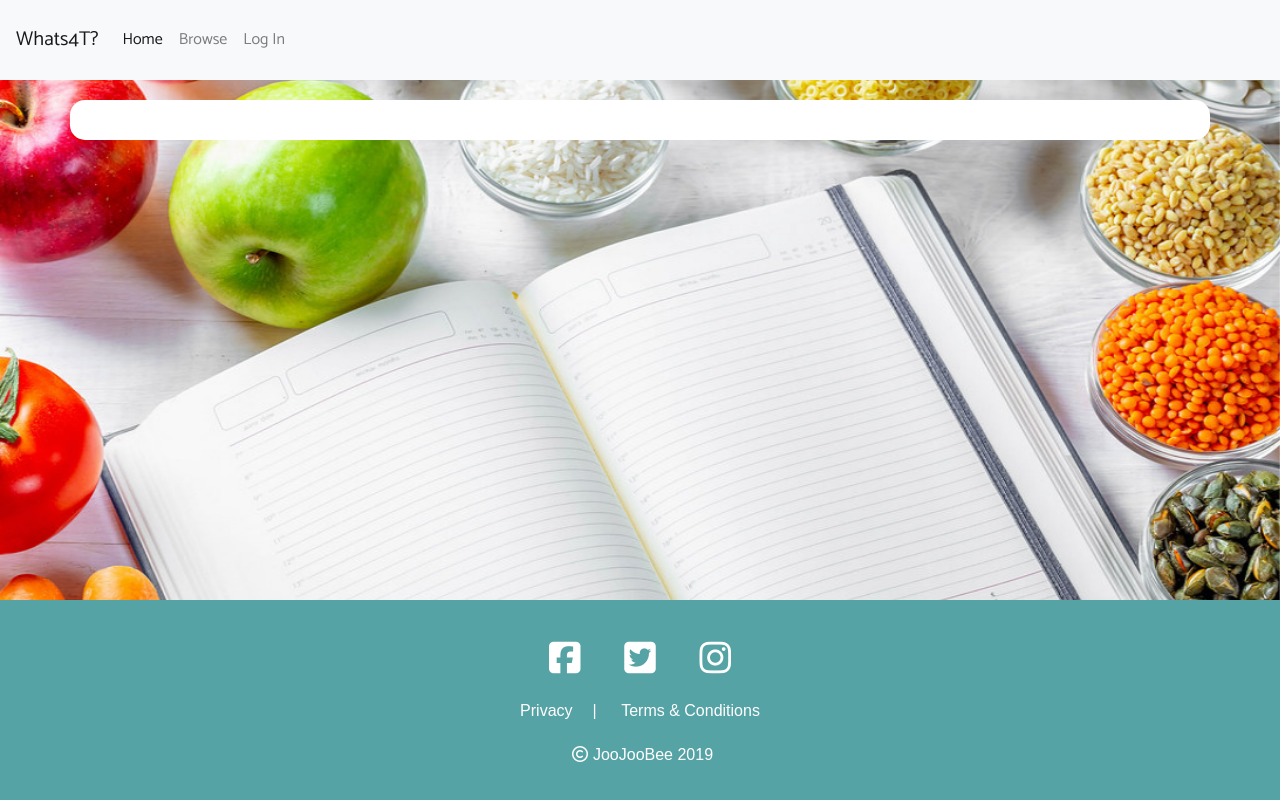
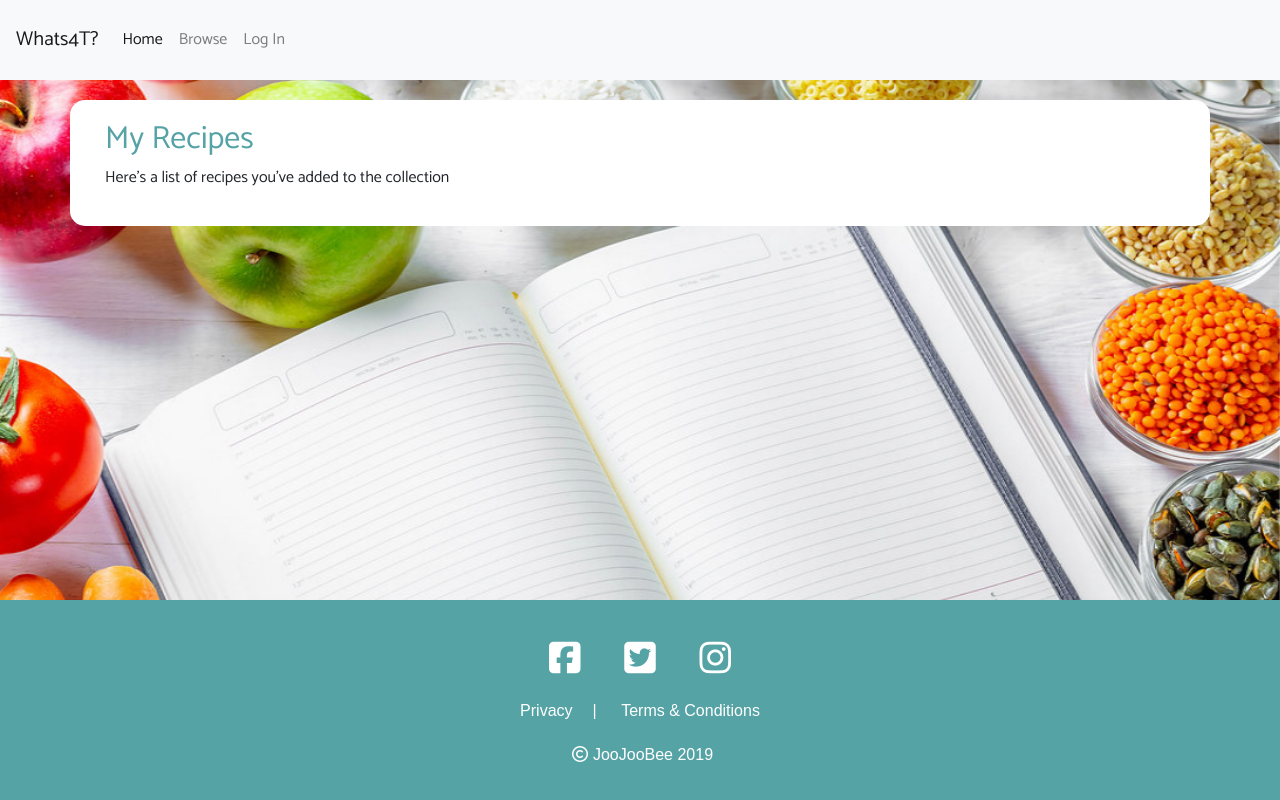
Before and after one commit to Joojoobee87/Whats4T, a Flask app: page /my_recipes in a window 1280 px wide. Run offline with Flask 2, Linux system fonts and the light colour scheme; data that the repository does not hold is empty; some libraries are stand-ins or nearby versions; some web fonts are replaced.

Commit message:
added h2 and paragraph to myrecipes page

```diff
--- a/templates/myrecipes.html
+++ b/templates/myrecipes.html
@@ -3,6 +3,10 @@
 {% block content %}
 
 <div class="container my-recipes-container">
+
+<h2>My Recipes</h2>
+
+<p>Here's a list of recipes you've added to the collection</p>
 
 {% for recipe in recipes %}
     {% if session.email == recipe.user_email %}
```
